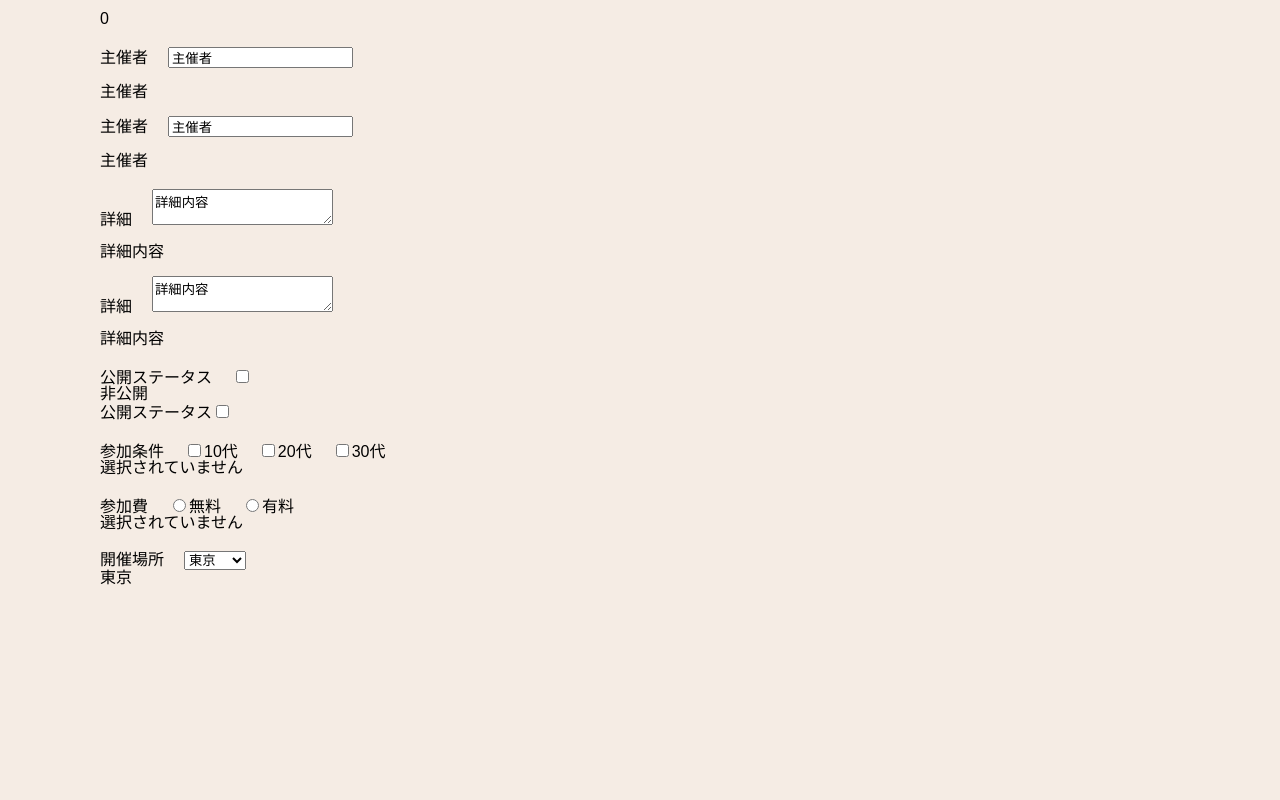
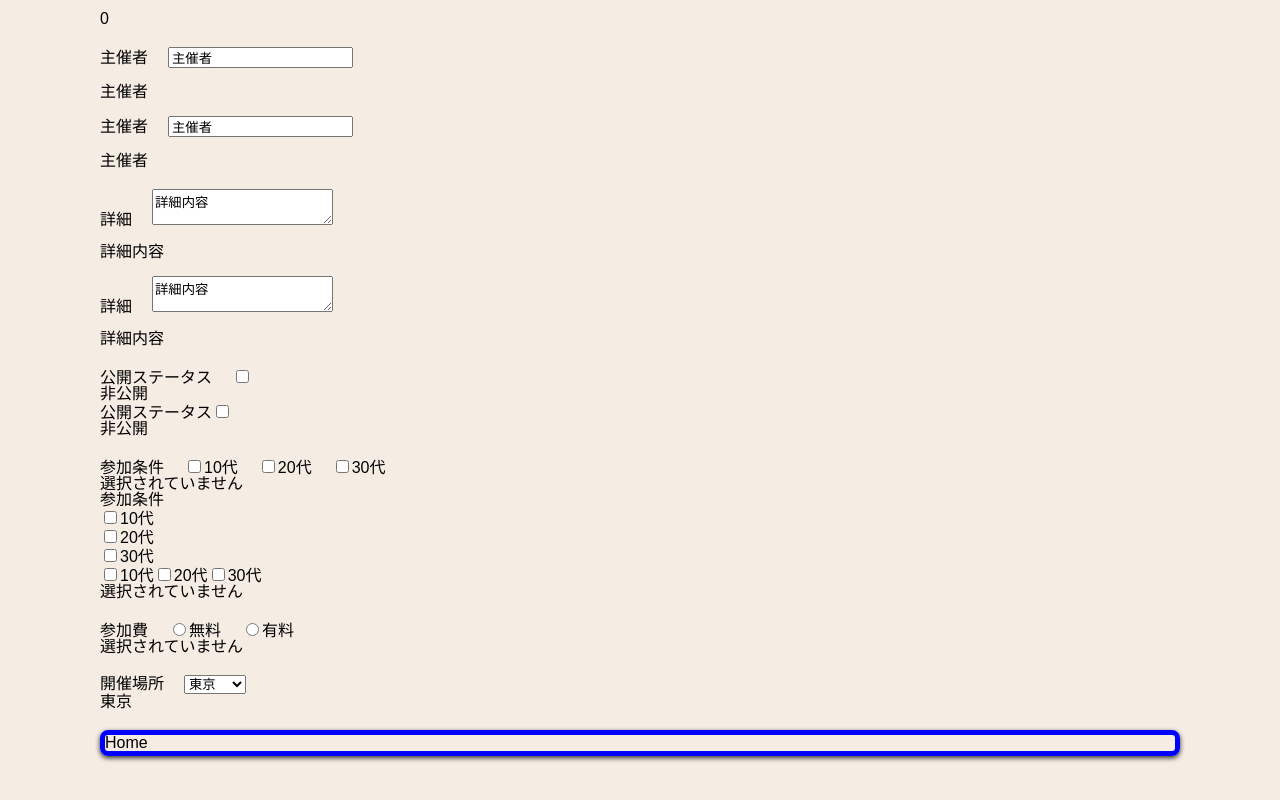
Before and after one commit to ikeda-shoki/udemy_Vue.js, a Vue app: page / in a window 1280 px wide. Shown: the part 566-1366 px from the top of the page. Before the commit the page ends 1172 px from the top, so only its background shows below. Built offline with nearby package versions, Linux system fonts and the light colour scheme; a web font is replaced by a local one.

Commit message:
[Add]udemy

```diff
--- a/src/App.vue
+++ b/src/App.vue
@@ -5,6 +5,7 @@
     <div class="container">
       <Tab></Tab>
       <Form></Form>
+      <Home></Home>
     </div>
   </div>
 </template>
@@ -12,6 +13,7 @@
 <script>
 import Tab from './components/Tab.vue'
 import Form from './components/Form/Form.vue'
+import Home from './components/Home.vue'
 
 export default {
   data(){
@@ -21,6 +23,7 @@ export default {
   components: {
     Tab,
     Form,
+    Home,
   },
 };
 </script>
--- a/src/components/Form/Form.vue
+++ b/src/components/Form/Form.vue
@@ -48,7 +48,7 @@
       <input type="checkbox" id="isPrivate" v-model="eventData.isPrivate" :checked="eventData.isPrivate">
       <p v-if="eventData.isPrivate === true">公開</p>
       <p v-else>非公開</p>
-      <FormCheckbox v-model="eventData.isPrivate" form-title="公開ステータス" :options="options"></FormCheckbox>
+      <FormCheckbox v-model="eventData.isPrivate" form-title="公開ステータス"></FormCheckbox>
     </div>
     <div class="form-item">
       <label>参加条件</label>
@@ -61,6 +61,7 @@
       <label for="30">30代</label>
       <p v-if="eventData.target.length">{{ eventData.target }}</p>
       <p v-else>選択されていません</p>
+      <FormArrayCheckbox v-model="eventData.target" form-title="参加条件"></FormArrayCheckbox>
     </div>
     <div class="form-item">
       <label>参加費</label>
@@ -89,6 +90,7 @@
 import FormText from './FormText'
 import FormTextArea from './FormTextArea'
 import FormCheckbox from './FormCheckbox'
+import FormArrayCheckbox from './FormArrayCheckbox'
 
 export default {
   data() {
@@ -104,16 +106,14 @@ export default {
         target: [],
         price: "",
         location: "東京",
-      },
-      options: [
-        { label: "", value: "1"},
-      ]
+      }
     }
   },
   components: {
     FormText,
     FormTextArea,
     FormCheckbox,
+    FormArrayCheckbox
   },
   methods : {
   }
--- /dev/null
+++ b/src/components/Form/FormArrayCheckbox.vue
@@ -0,0 +1,58 @@
+<template>
+  <div>
+    <label>{{ formTitle }}</label>
+      <!-- eventリスナーのチェックボックス(boolean型)はcheckedで値を検知するがvalueがbooleanではない場合はvalueで値を取得する -->
+      <div v-for="(target, index) in targets" :key="index">
+        <input type="checkbox" :id="target.value" :value="target.label" @input="updateValue">
+        <label :for="target.value">{{ target.label }}</label>
+      </div>
+      <!-- 上記は繰り返しを使ったパターン
+      しかし、これでは子コンポーネントでの切り替えがv-ifなどを使用するため醜くなることも考え親コンポーネンでpropsでオブジェクトを渡すように指示する方がよい -->
+      <input type="checkbox" id="10" value="10代" @input=updateValue>
+      <label for="10">10代</label>
+      <input type="checkbox" id="20" value="20代" @input=updateValue>
+      <label for="20">20代</label>
+      <input type="checkbox" id="30" value="30代" @input=updateValue>
+      <label for="30">30代</label>
+      <p v-if="value.length">{{ value }}</p>
+      <p v-else>選択されていません</p>
+  </div>
+</template>
+
+<script>
+export default {
+  props: {
+    formTitle: {
+      type: String,
+    },
+    value: {
+      type: Array
+    }
+  },
+  data() {
+    return {
+      values: this.value,
+      // おそらく下記の内容は親コンポーネントからpropsを用いて子コンポーネントで使用する方が良い
+      targets: [
+        { label: "10代", value: "10" },
+        { label: "20代", value: "20" },
+        { label: "30代", value: "30" },
+      ]
+    }
+  },
+  methods: {
+    updateValue(e) {
+      if(e.target.checked) {
+        this.values.push(e.target.value);
+      } else {
+        this.values = this.values.filter(v => v !== e.target.value);
+      }
+      this.$emit('input', this.values);
+    }
+  },
+}
+</script>
+
+<style>
+
+</style>
--- a/src/components/Form/FormCheckbox.vue
+++ b/src/components/Form/FormCheckbox.vue
@@ -1,45 +1,26 @@
 <template>
-<div>
-  <label :for="formTitle">{{ formTitle }}</label>
-  <template v-for="(option, index) in options">
-    <label :key="index">
-      <input type="checkbox" :value="option.value" @change="updateValue">
-      {{ option.label }}
-    </label>
-  </template>
-  <p v-if="values === ['1']">公開</p>
-</div>
+  <div>
+    <label :for="formTitle">{{ formTitle }}</label>
+      <!-- eventリスナーのチェックボックス(boolean型)はcheckedで値を検知するので今までのvalueとは違う為、注意が必要 -->
+      <input type="checkbox" id="isPrivate" :value="value" :checked="value" @input="$emit('input', $event.target.checked)">
+      <p v-if="value === true">公開</p>
+      <p v-else>非公開</p>
+  </div>
 </template>
 
 <script>
 export default {
   props: {
-    options: {
-      type: Array,
-      required: true,
+    formTitle: {
+      type: String
     },
-    formTitle: {
-      type: String,
-    },
-  },
-  data() {
-    return {
-      values: []
-    }
-  },
-  methods: {
-    updateValue(e) {
-      if(e.target.checked) {
-        this.values.push(e.target.value);
-      } else {
-        this.values = this.values.filter(v => v !== e.target.value);
-      }
-      this.$emit("change", this.values);
+    value: {
+      type: Boolean,
     }
   }
 }
 </script>
 
-<style scoped>
+<style>
 
 </style>
--- /dev/null
+++ b/src/components/Home.vue
@@ -0,0 +1,17 @@
+<template>
+  <div class="home">
+    <h1 v-border:solid.round.shadow="{width: '5px', color: 'blue'}">Home</h1>
+  </div>
+</template>
+
+<script>
+export default {
+
+}
+</script>
+
+<style scoped>
+  h1 {
+    margin-bottom: 50px;
+  }
+</style>
--- a/src/main.js
+++ b/src/main.js
@@ -10,6 +10,42 @@ Vue.config.productionTip = false;
 
 Vue.component('Header', Header)
 
+// カスタムディレクティブの作り方 Vue.directiveを宣言し、引数を2つとる。1つ目は名前、そして2つ目は5つつのオブジェクトをとる
+// このオブジェクトはライフサイクルメソッドのようなものだと考えておけばいい、全てを書く必要はない！
+// 5つのオブジェクトは引数にel,binding, vnodeを使用でき、updateとcomponentUpdateのみoldVnodeという引数を使用できる
+// bindとupdateは同じ内容を書くことが多い！そのため省略記法がある 下記はその省略記法
+Vue.directive("border", function(el, binding){
+  // オブジェクトのデータをvalueで受け取れるようにしている
+  el.style.borderWidth = binding.value.width;
+  el.style.borderColor = binding.value.color;
+  // 引数を使用する場合はargで使う！引数は1つしかしてできない
+  el.style.borderStyle = binding.arg;
+  if (binding.modifiers.round){
+    el.style.borderRadius = "0.5rem"
+  }
+  if (binding.modifiers.shadow){
+    el.style.boxShadow = "0 2px 5px rgba(0, 0, 0, 0.8)";
+  }
+});
+
+// el 紐づいたHTML要素を取得する
+// bind(el, binding, vnode) {
+//   // ディレクティブが初めて対象の要素に紐付いた時 1度だけ
+// },
+// inserted(el, binding, vnode) {
+//   // 親Nodeに挿入された時 DOMに挿入された時 $mountedのように実際に画面に描写された時！読み込まれる度に
+// },
+// update(el, binding, vnode, oldVnode) {
+//   // コンポーネントの情報がどこかが少しでも変更された時 子コンポーネントが更新される前
+// },
+// componentUpdated(el, binding, vnode, oldVnode) {
+//   // コンポーネントの情報がどこかが少しでも変更された時 子コンポーネントが更新された後
+// },
+// unbind(el, binding, vnode) {
+//   // destroyのようなもの
+// },
+
+
 new Vue({
   render: h => h(App),
   // render: function(h) {
```
